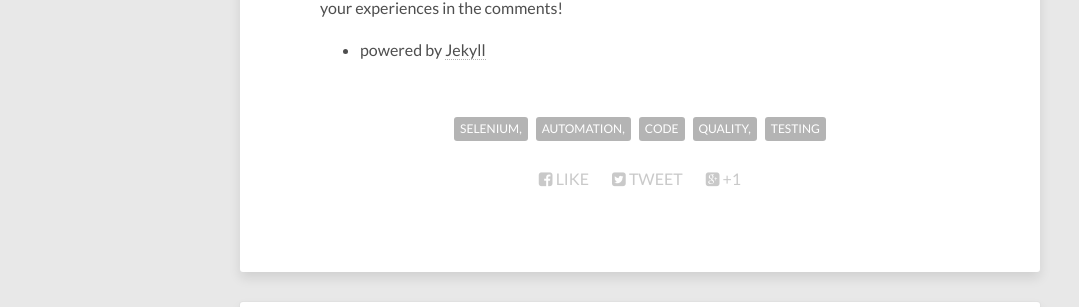
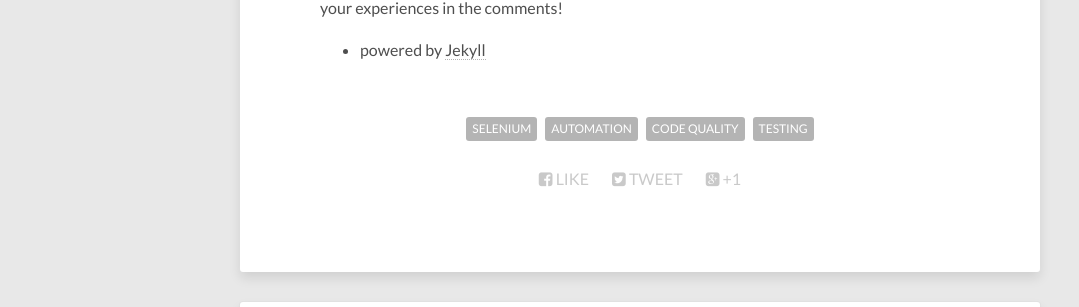
Before and after one commit to andydelso/ddaypunk06.github.io, a Jekyll site: the page built from _posts/2019-06-17-selenium-component-model.md, in a window 1280 px wide and 900 px high, scrolled down 2342 px. Shown: the part 139-446 px from the top of the window, without its empty margins (0-1079 px from the left). Built offline with Jekyll 4.4.1, drawn with Linux system fonts in a browser that asks for light colours; nearby versions of some CDN libraries; comment, search, counter and statistics services are not loaded; part of the change alters nothing that is shown.

```diff
--- a/_posts/2019-06-17-selenium-component-model.md
+++ b/_posts/2019-06-17-selenium-component-model.md
@@ -2,8 +2,10 @@
 layout: post
 title: "How We Use a Component Model in Selenium to Increase Maintainability"
 date: 2019-06-17
+published: true
 description: "A look inside how creating smaller classes, dubbed components, can help your Selenium framework become easier to digest, as well as more maintainable"
-tags: selenium, automation, code quality, testing
+categories: [work]
+tags: [selenium, automation, code quality, testing]
 cover_image: https://thepracticaldev.s3.amazonaws.com/i/b0kx5zeozdv0jv6gdncy.jpg
 ---
 
```
